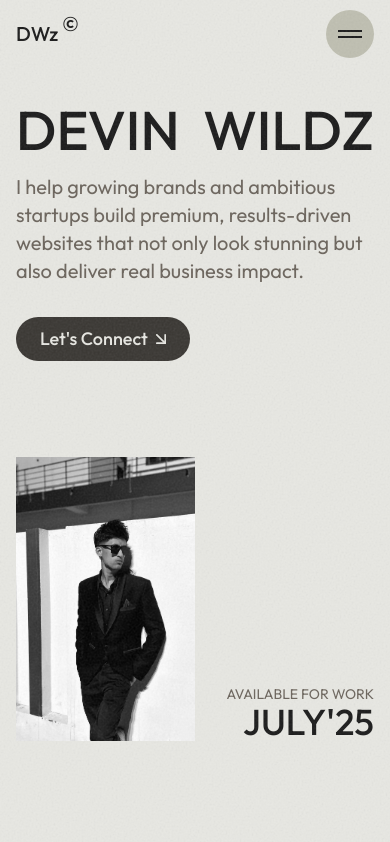
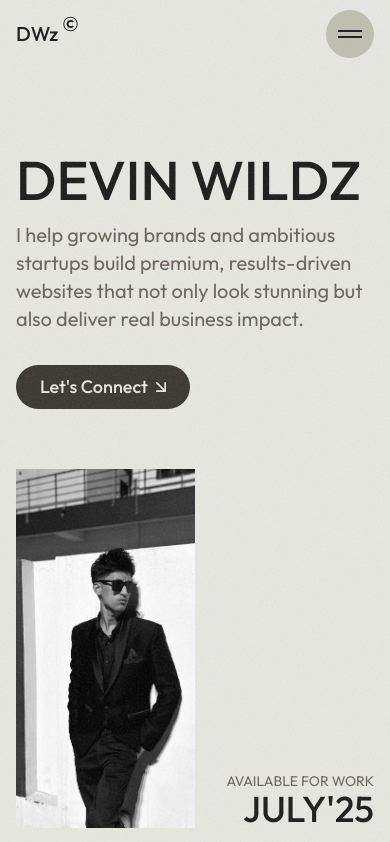
Before and after one commit to devinwildz/Portfolio, a website: page index.html in a window 390 px wide. Shown: the top 842 px of the page. Drawn offline with nearby package versions, Linux system fonts and the light colour scheme; files that its build step writes are made by us from their sources; a script that the page names is missing.

Commit message:
fixing homepage section

```diff
--- a/index.html
+++ b/index.html
@@ -134,10 +134,10 @@
             </div>
         </header>
         <main>
-            <div id="page1" class="w-full min-h-screen flex">
+            <div id="page1" class="w-full h-screen flex overflow-hidden">
                 <div
-                    class="sticky top-0 left-0 flex flex-col justify-center md:justify-evenly w-full gap-4 px-4 py-4 md:px-5 md:pb-5 lg:px-6 md:pt-12 lg:pb-6">
-                    <div class="top-section">
+                    class="sticky top-0 left-0 flex flex-col justify-end md:justify-evenly w-full gap-4 px-4 py-4 md:px-5 md:pb-5 lg:px-6 md:pt-12 lg:pb-6">
+                    <div class=" hidden md:block top-section">
                         <div class="top-heading flex justify-between">
                             <span
                                 class="first-heading text-[#1A1A1A] text-[14vw] md:text-[15vw]  xl:text-[12.5rem] font-medium">DEVIN</span>
@@ -145,7 +145,10 @@
                                 class="second-heading text-[14vw] md:text-[15vw] text-[#1A1A1A] xl:text-[12.5rem] font-medium ">WILDZ</span>
                         </div>
                     </div>
-                    <div class="bottom-section items-end w-full flex justify-between flex-wrap min-h-[70%] lg:h-full">
+                    <div class="bottom-section items-end w-full flex justify-between flex-wrap h-[85vh] lg:h-full">
+                        <div class="top-heading block md:hidden w-full">
+                            <h1 class="first-heading text-[#1A1A1A] text-[14vw] font-medium w-full"> DEVIN WILDZ</h1>
+                        </div>
                         <div class="intro w-full flex flex-col space-y-8 self-start xl:self-end md:w-[45%] lg:w-[35%] ">
                             <div class="arrow-icon overflow-hidden hidden sm:block">
                                 <svg stroke="currentColor" fill="none" stroke-width="1.25" viewBox="6 6 12 12"
@@ -452,8 +455,7 @@
                                                 </a>
                                             </div>
                                         </div>
-                                        <div
-                                            class="project-category py-3.5 text-[#a29e9a] text-xl ">
+                                        <div class="project-category py-3.5 text-[#a29e9a] text-xl ">
                                             <span>React JS, Tailwind CSS</span>
                                         </div>
                                         <div
@@ -492,8 +494,7 @@
                                                 </a>
                                             </div>
                                         </div>
-                                        <div
-                                            class="project-category py-3.5 text-[#a29e9a] text-xl">
+                                        <div class="project-category py-3.5 text-[#a29e9a] text-xl">
                                             <span>React JS, Tailwind CSS</span>
                                         </div>
                                         <div
```
